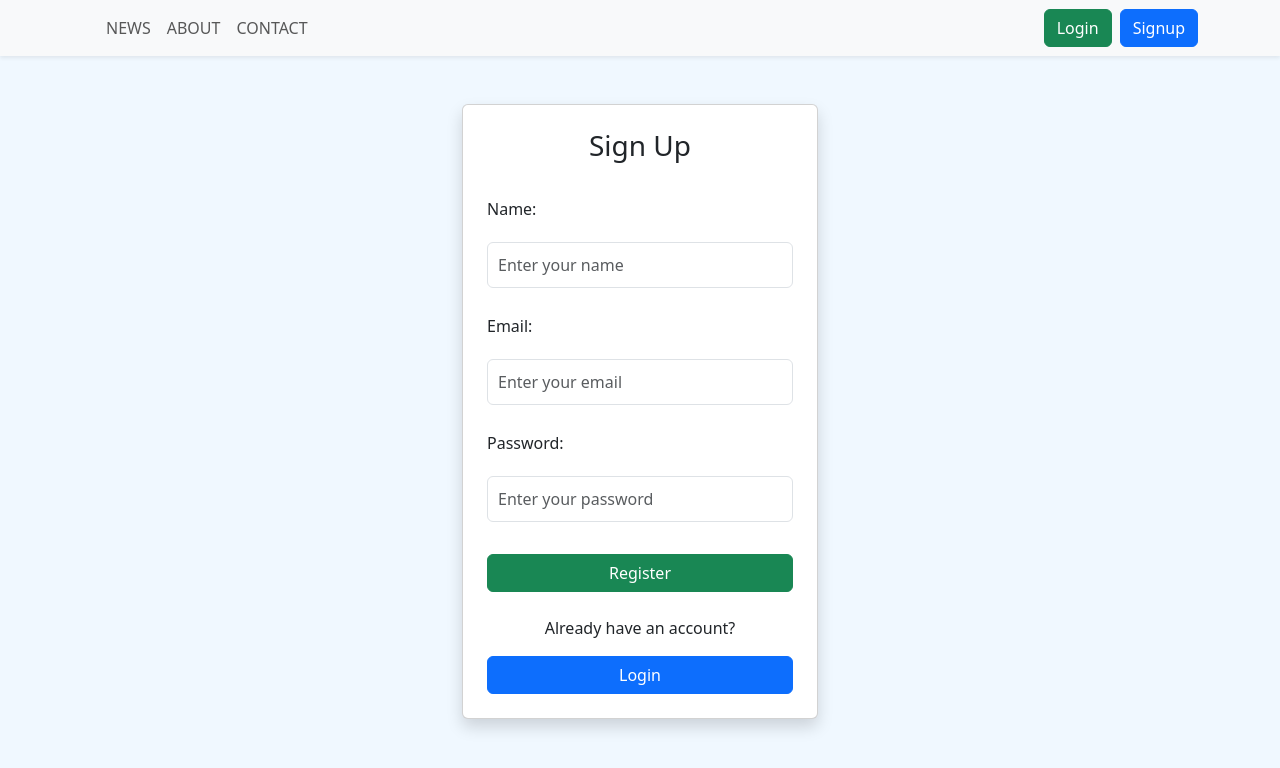
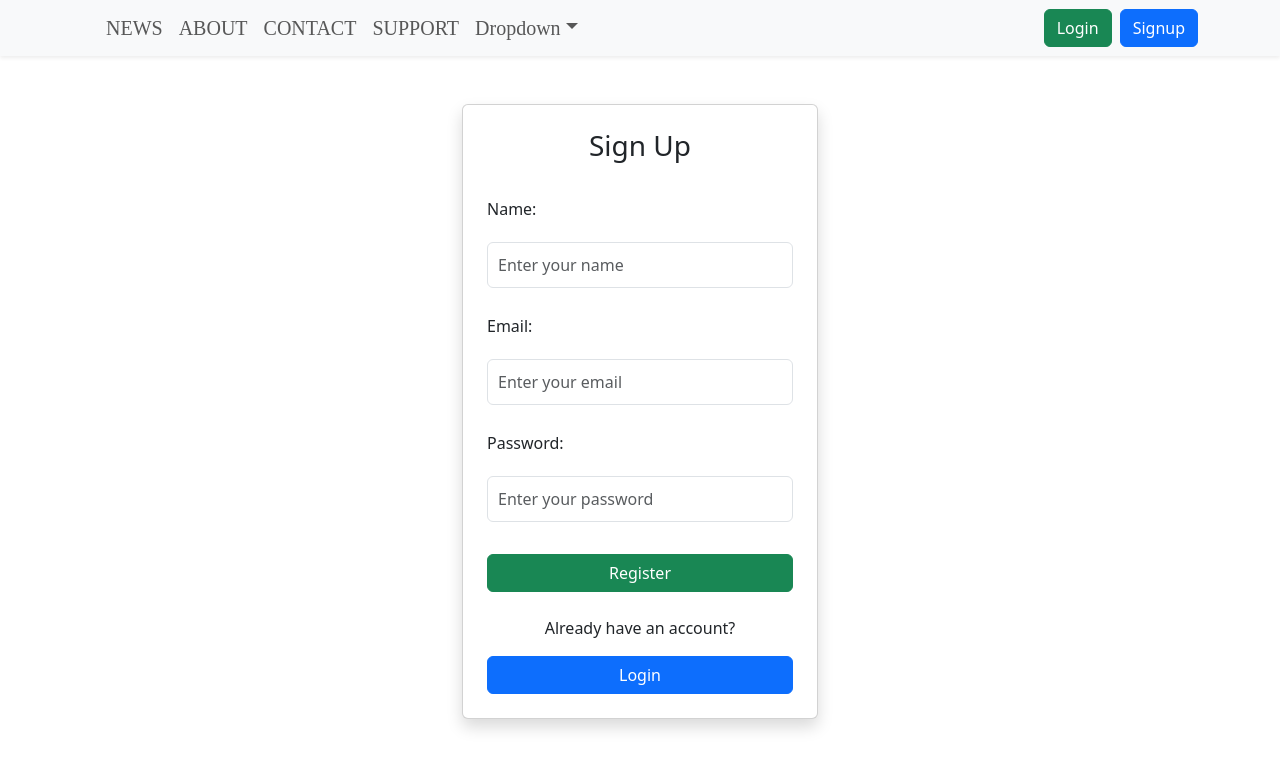
Before and after one commit to fuad005-cyber/WayPay, a React (Create React App) app: page /Signup in a window 1280 px wide. Shown: the top 768 px of the page. Built offline with nearby package versions, Linux system fonts and the light colour scheme.

Commit message:
preloader added

```diff
--- a/src/App.js
+++ b/src/App.js
@@ -4,6 +4,8 @@ import Signup from './signup/Signup';
 import Firstpage from './first page/Firstpage';
 import Header from './header/Header';
 import { RouterProvider, createBrowserRouter, Outlet } from 'react-router-dom';
+import React, { useState, useEffect } from "react";
+import "bootstrap/dist/css/bootstrap.min.css";
 
 // Layout-компонент, содержащий Header
 function Layout() {
@@ -16,24 +18,44 @@ function Layout() {
 }
 
 function App() {
+  const [loading, setLoading] = useState(true);
+
+  // ⏳ Таймер на 2 секунды
+  useEffect(() => {
+    const timer = setTimeout(() => {
+      setLoading(false);
+    }, 2000); // 2000 мс = 2 секунды
+
+    return () => clearTimeout(timer);
+  }, []);
+
+  // Роутер
   const router = createBrowserRouter([
     {
       path: '/',
       element: <Layout />, // Layout с Header
       children: [
-        { index: true, element: <Firstpage /> },         // путь "/"
-        { path: 'Signup', element: <Signup /> },         // путь "/Signup"
-        { path: 'login', element: <Login /> },           // путь "/login"
-        // { path: 'news', element: <News /> },
-        // { path: 'contact', element: <Contact /> },
-        // { path: 'about-us', element: <AboutUs /> },
+        { index: true, element: <Firstpage /> },  // путь "/"
+        { path: 'Signup', element: <Signup /> },  // путь "/Signup"
+        { path: 'login', element: <Login /> },    // путь "/login"
       ],
     },
   ]);
 
   return (
     <div className="App">
-      <RouterProvider router={router} />
+      {loading ? (
+        // LOADING SCREEN
+        <div className="d-flex flex-column justify-content-center align-items-center vh-100 bg-dark text-white">
+          <h1 className="mb-4">Loading...</h1>
+          <div className="spinner-border text-light" role="status">
+            <span className="visually-hidden">Loading...</span>
+          </div>
+        </div>
+      ) : (
+        // MAIN CONTENT (роуты)
+        <RouterProvider router={router} />
+      )}
     </div>
   );
 }
--- a/src/first page/Firstpage.jsx
+++ b/src/first page/Firstpage.jsx
@@ -7,6 +7,7 @@ const FirstPage = () => {
     <div>
       <h1>Hello</h1>
 
+
     </div>
   );
 };
--- a/src/header/Header.jsx
+++ b/src/header/Header.jsx
@@ -36,7 +36,27 @@ function Header() {
               <li className="nav-item">
                 <Link className="nav-link" to="#contact">CONTACT</Link>
               </li>
+              <li className="nav-item"><li><hr class="dropdown-divider"/></li>
+
+              </li>
+              <li className="nav-item">
+                <Link className="nav-link" to="#support">SUPPORT</Link>
+              </li>
+               <li class="nav-item dropdown">
+          <a class="nav-link dropdown-toggle" href="#" role="button" data-bs-toggle="dropdown" aria-expanded="false">
+            Dropdown
+          </a>
+          <ul class="dropdown-menu">
+            <li><a class="dropdown-item" href="#">Action</a></li>
+            <li><a class="dropdown-item" href="#">Another action</a></li>
+            <li><a class="dropdown-item" href="#">Something else here</a></li>
+          </ul>
+        </li>
+
+
             </ul>
+
+
 
             {/* Кнопки Login / Signup */}
             <div className="d-flex gap-2">
--- a/src/header/header.css
+++ b/src/header/header.css
@@ -0,0 +1,28 @@
+.navbar-nav .nav-item{
+    color: #F4F4F4;
+    font-family: Montserrat;
+    font-size: 20px;
+    font-weight: 500;
+    line-height: 15px;
+}
+.nav-item {
+    position: relative;
+}
+.nav-item::before{
+    content: "";
+    width: 0%;
+    height: 2px;
+    background-color:  #ffe600;
+    right: 0;
+    bottom: -5px;
+    position: absolute;
+    transition: all 0.3s;
+    -webkit-transition: all 0.3s;
+    -moz-transition: all 0.3s;
+    -ms-transition: all 0.3s;
+    -o-transition: all 0.3s;
+}
+.nav-item:hover:before{
+    left:0;
+     width: 100%;
+}
```
